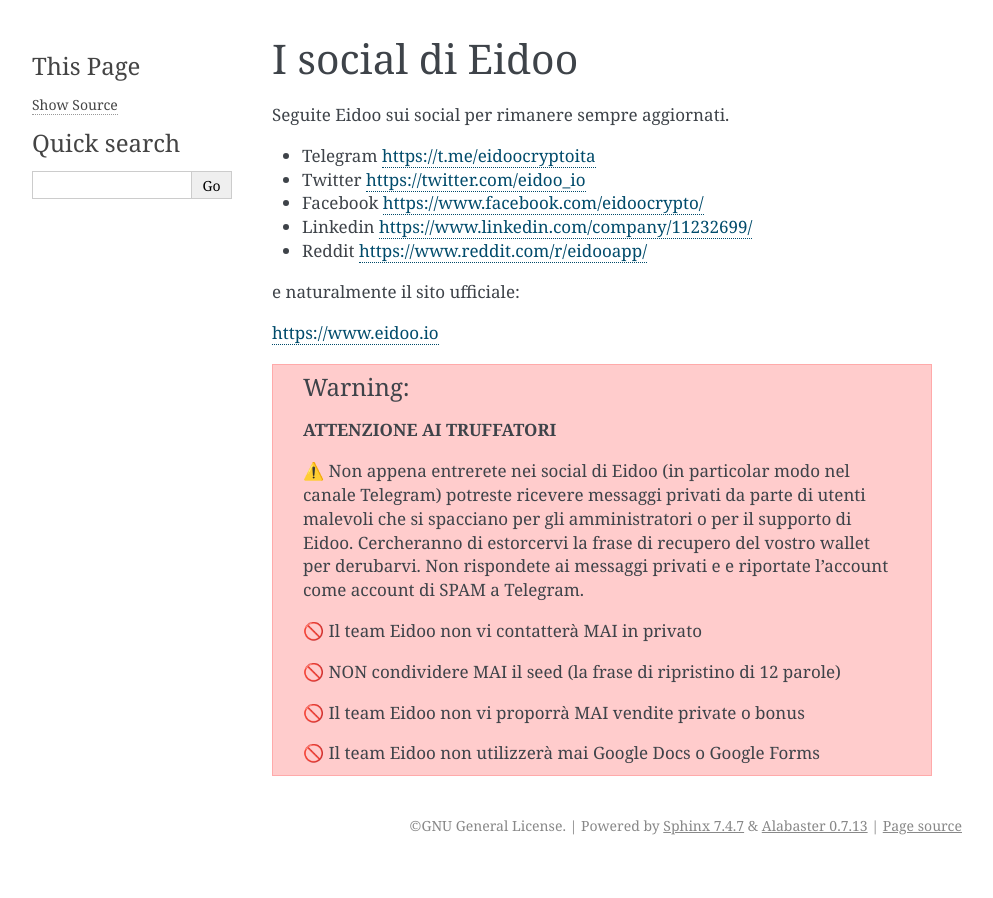
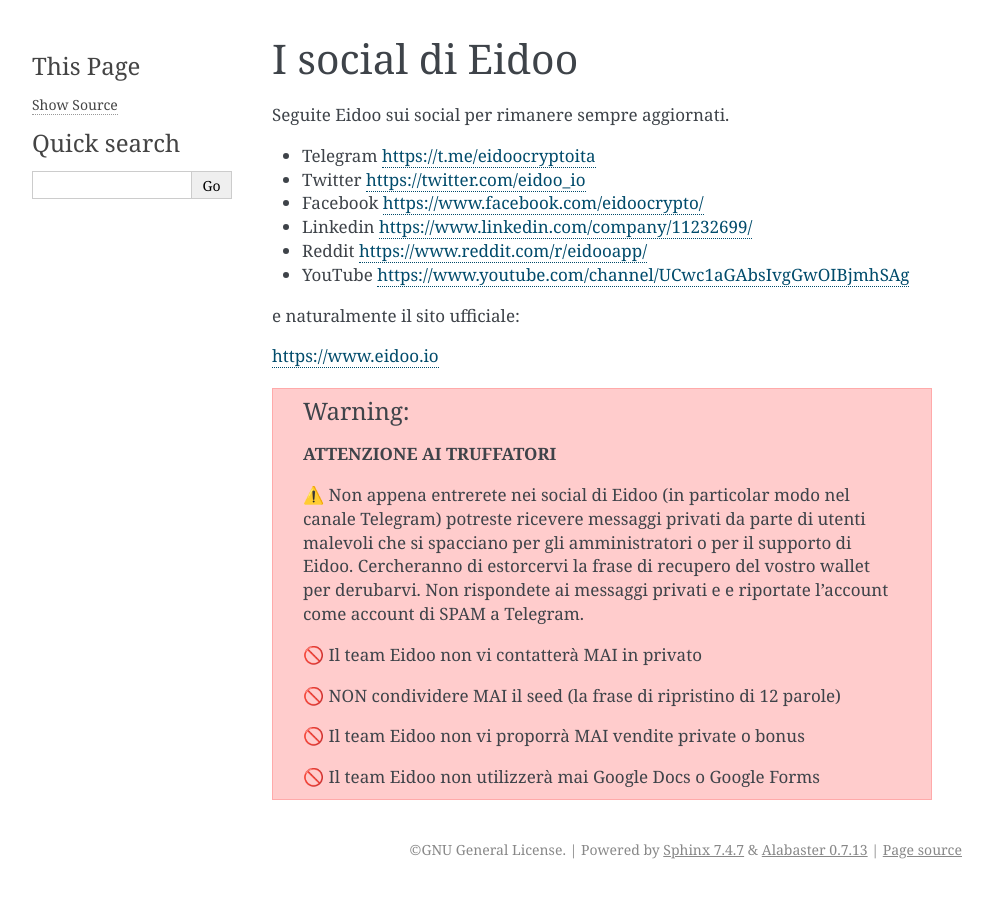
Before and after one commit to bloxster/eidoo, a Sphinx documentation site: the page built from docs/social.rst, in a window 1280 px wide. Shown: the whole page, without its empty margins (148-1141 px from the left). Built offline with Sphinx 7.4.7, drawn with Linux system fonts in a browser that asks for light colours.

Commit message:
Update social.rst

```diff
--- a/docs/social.rst
+++ b/docs/social.rst
@@ -7,6 +7,7 @@
 - Facebook https://www.facebook.com/eidoocrypto/
 - Linkedin https://www.linkedin.com/company/11232699/
 - Reddit   https://www.reddit.com/r/eidooapp/
+- YouTube  https://www.youtube.com/channel/UCwc1aGAbsIvgGwOIBjmhSAg
 
 e naturalmente il sito ufficiale:
 
```
